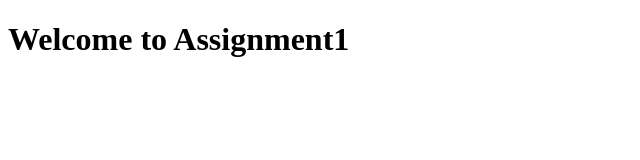
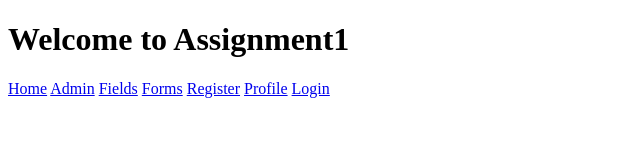
Before and after one commit to nivedita2015/WebDevSpring2016, a website: page public/assignment/index.html in a window 1280 px wide. Shown: the whole page, without its empty margins (0-640 px from the left). Drawn offline with Linux system fonts and the light colour scheme.

Commit message:
new index page for views

```diff
--- a/public/assignment/index.html
+++ b/public/assignment/index.html
@@ -7,5 +7,14 @@
 <body>
 <h1>Welcome to Assignment1</h1>
 
+<a href = "views/home/home.view.html">Home</a>
+<a href ="views/admin/admin.view.html">Admin</a>
+<a href ="views/forms/fields.view.html">Fields</a>
+<a href ="views/forms/forms.view.html.view.html">Forms</a>
+<a href="views/users/register.view.html">Register</a>
+<a href="views/users/profile.view.html">Profile</a>
+<a href="views/users/login.view.html">Login</a>
+
+
 </body>
 </html>
```
Also changed, not shown: public/index.html (+2 -0 lines).
